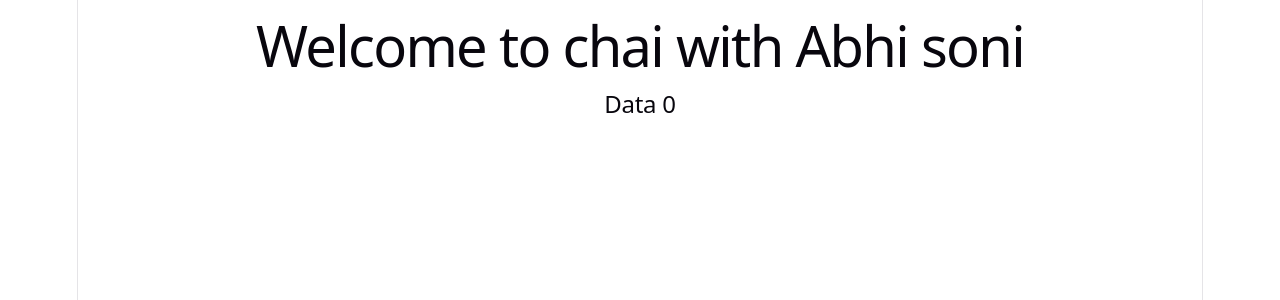
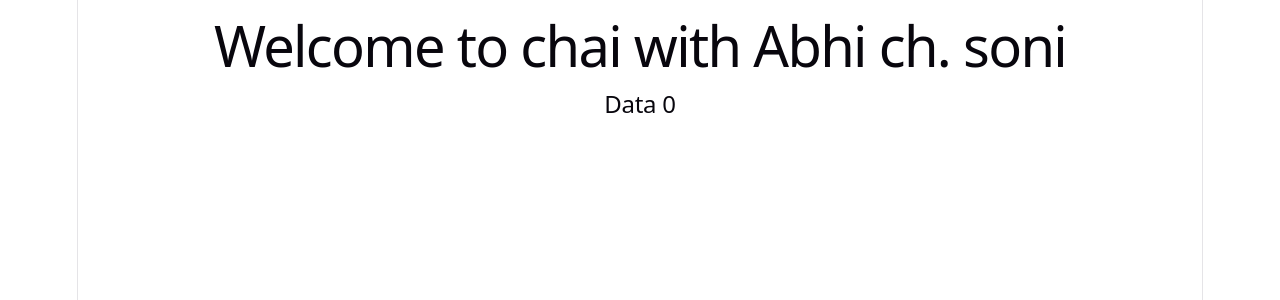
Before and after one commit to abhisheksoni123/full-stack-hostinger-vps, a React (Vite) app in the folder client/: page / in a window 1280 px wide. Shown: the top 300 px of the page. Built offline with nearby package versions, Linux system fonts and the light colour scheme; no server answers.

Commit message:
checking new changes

```diff
--- a/client/src/App.jsx
+++ b/client/src/App.jsx
@@ -16,7 +16,7 @@ function App() {
 
   return (
     <>
-      <h1>Welcome to chai with Abhi soni</h1>
+      <h1>Welcome to chai with Abhi ch. soni </h1>
       <h2>Data {message}</h2>
     </>
   );
```
